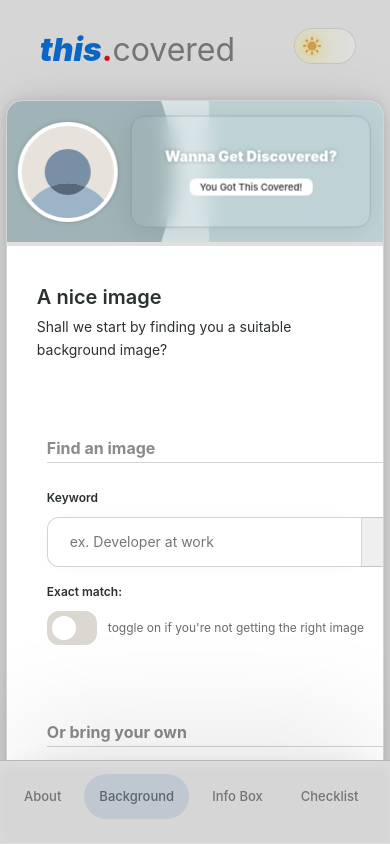
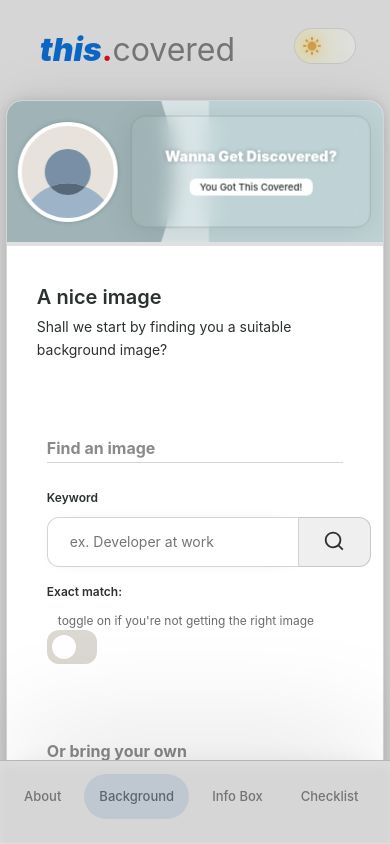
Before and after one commit to b-amir/thiscovered, a React (Vite) app: page / in a window 390 px wide. Both pictures are taken after a click on the element "Background". Shown: the top 844 px of the page. Built offline with nearby package versions, Linux system fonts and the light colour scheme; a web font is replaced by a local one.

Commit message:
fixed keyword input on mobile

```diff
--- a/src/Pages/Background/style.css
+++ b/src/Pages/Background/style.css
@@ -81,7 +81,7 @@ button.secondary-button:hover {
 }
 
 input.keyword-input {
-  min-width: 85%;
+  min-width: 85% !important;
   border-radius: 12px 0 0 12px;
 }
 
```
